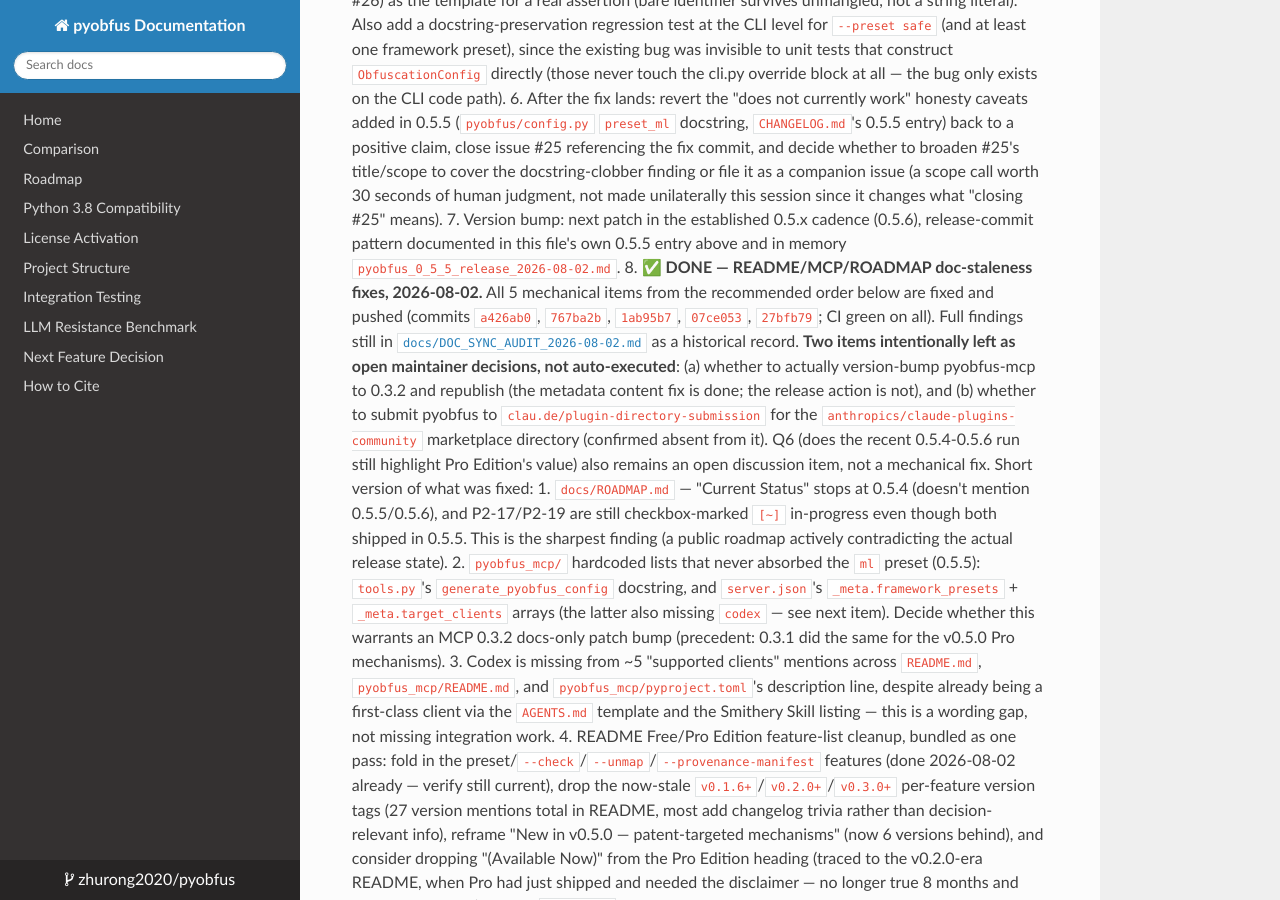
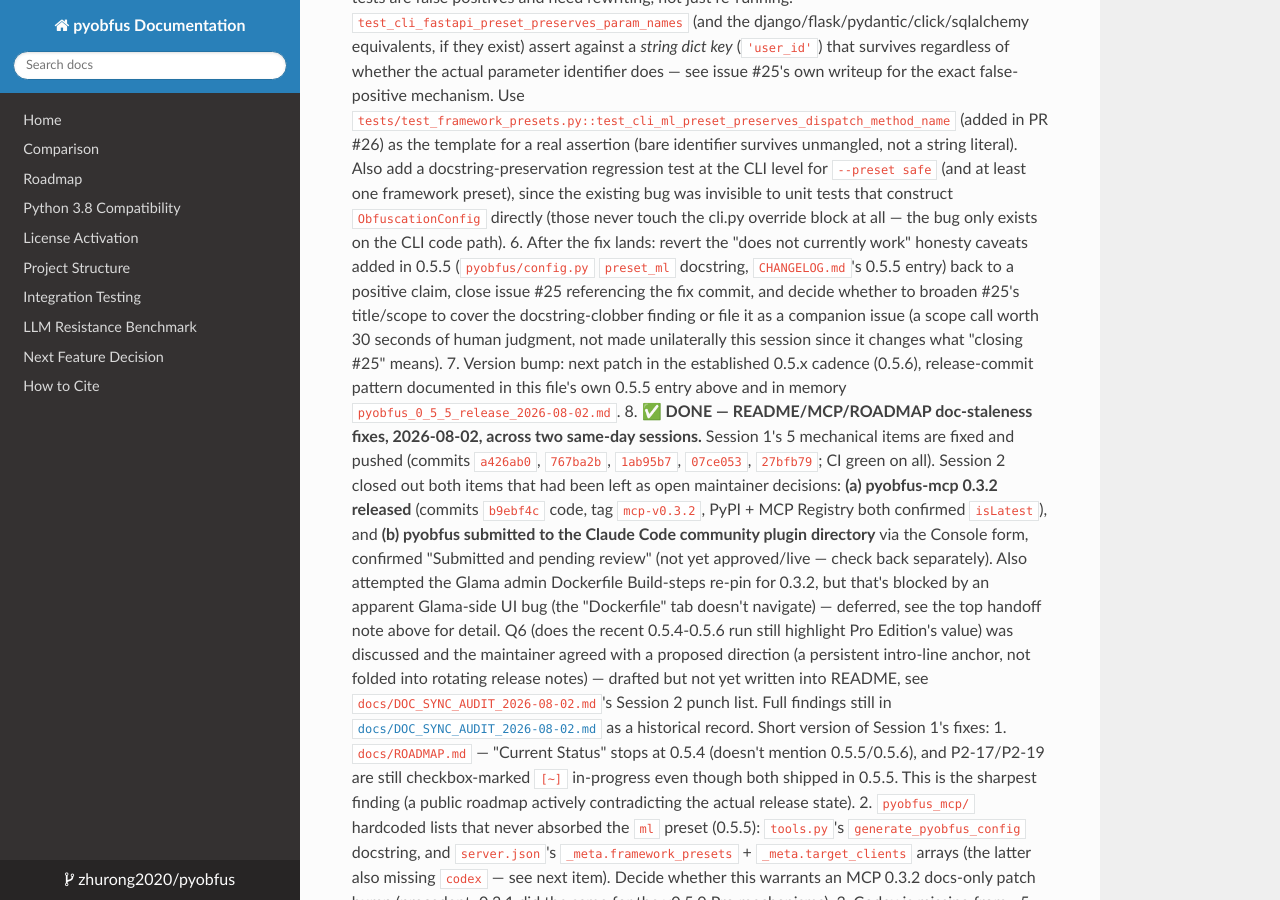
Before and after one commit to zhurong2020/pyobfus, an MkDocs documentation site: the page built from docs/POST_V0.4_TODO.md, in a window 1280 px wide and 900 px high, scrolled down 8489 px. Built offline with MkDocs 1.6.1, drawn with Linux system fonts in a browser that asks for light colours; nearby versions of some CDN libraries; some of the changed text lies outside the part shown.

Commit message:
docs: final session-close consistency pass on ROADMAP.md/POST_V0.4_TODO.md
Caught during a full pre-close audit: both docs still described the
MCP 0.3.2 release and plugin-marketplace submission as open maintainer
decisions ("actual submission needs the maintainer's own browser
session -- flagged, not done") even though both were completed later
in the same session. Also ROADMAP.md's "Latest" status line and the
P1-1 roadmap item both still said "pyobfus-mcp stays 0.3.1."

Updates both to the final state: mcp 0.3.2 released and confirmed
isLatest on PyPI+Registry, plugin submitted and pending review, Glama
Dockerfile re-pin attempted but blocked by an apparent Glama-side UI
bug (deferred, capture the console error next time).

```diff
--- a/docs/POST_V0.4_TODO.md
+++ b/docs/POST_V0.4_TODO.md
@@ -60,19 +60,27 @@
 > cleaned up, plugin-marketplace-directory question resolved via
 > WebSearch). Session 2: **pyobfus-mcp 0.3.2 released** (PyPI + MCP
 > Registry both confirmed `isLatest`) closing the "MCP republish"
-> decision; plugin-submission process fully researched and local
-> `claude plugin validate` passes (actual submission needs the
-> maintainer's own browser session — flagged, not done); Pro-Edition
-> positioning discussed and the maintainer agreed with the proposed
-> direction. **Next session's punch list — write-up complete, ready to
-> execute with no re-research** lives in
-> `docs/DOC_SYNC_AUDIT_2026-08-02.md`'s "Session 2 ... next-session
-> punch list" section: (1) fix a broken `#-pro-edition-available-now`
-> anchor link this session's own heading rename created, (2) add the
-> agreed persistent Pro-Edition anchor line near the README intro
-> (exact draft copy + placement + rationale already written), (3)
-> maintainer's own remaining actions (plugin submission, Glama Dockerfile
-> re-pin for 0.3.2).
+> decision; **plugin-marketplace submission done** — submitted via the
+> Console form, confirmed "Submitted and pending review" on the
+> Console's own submissions page (not yet approved/live, that's a
+> separate later check); Pro-Edition positioning discussed and the
+> maintainer agreed with the proposed direction. **Glama admin
+> Dockerfile Build-steps re-pin (0.3.1 to 0.3.2) attempted but
+> blocked**: the maintainer reached the admin panel but clicking the
+> "Dockerfile" tab reloads back to "Profile" instead of navigating,
+> with an uncaptured browser-console error — looks like a Glama-side UI
+> bug, not a maintainer or credentials problem. Deferred; next attempt
+> should capture the actual console error text first. **Next session's
+> punch list — write-up complete, ready to execute with no re-research**
+> lives in `docs/DOC_SYNC_AUDIT_2026-08-02.md`'s "Session 2 ...
+> next-session punch list" section: (1) fix a broken
+> `#-pro-edition-available-now` anchor link this session's own heading
+> rename created, (2) add the agreed persistent Pro-Edition anchor line
+> near the README intro (exact draft copy + placement + rationale
+> already written), (3) retry the Glama re-pin with the console error
+> captured, (4) minor: a "protected_project" typo (should be
+> `protect_project`) in the plugin-marketplace submission's description,
+> fix opportunistically if Anthropic follows up.
 
 ## Current prioritized TODO (2026-08-01)
 
@@ -469,20 +477,26 @@
    7. Version bump: next patch in the established 0.5.x cadence (0.5.6),
       release-commit pattern documented in this file's own 0.5.5 entry
       above and in memory `pyobfus_0_5_5_release_2026-08-02.md`.
-8. **✅ DONE — README/MCP/ROADMAP doc-staleness fixes, 2026-08-02.** All 5
-   mechanical items from the recommended order below are fixed and pushed
-   (commits `a426ab0`, `767ba2b`, `1ab95b7`, `07ce053`, `27bfb79`; CI green
-   on all). Full findings still in
+8. **✅ DONE — README/MCP/ROADMAP doc-staleness fixes, 2026-08-02, across
+   two same-day sessions.** Session 1's 5 mechanical items are fixed and
+   pushed (commits `a426ab0`, `767ba2b`, `1ab95b7`, `07ce053`, `27bfb79`;
+   CI green on all). Session 2 closed out both items that had been left
+   as open maintainer decisions: **(a) pyobfus-mcp 0.3.2 released**
+   (commits `b9ebf4c` code, tag `mcp-v0.3.2`, PyPI + MCP Registry both
+   confirmed `isLatest`), and **(b) pyobfus submitted to the Claude Code
+   community plugin directory** via the Console form, confirmed
+   "Submitted and pending review" (not yet approved/live — check back
+   separately). Also attempted the Glama admin Dockerfile Build-steps
+   re-pin for 0.3.2, but that's blocked by an apparent Glama-side UI bug
+   (the "Dockerfile" tab doesn't navigate) — deferred, see the top
+   handoff note above for detail. Q6 (does the recent 0.5.4-0.5.6 run
+   still highlight Pro Edition's value) was discussed and the maintainer
+   agreed with a proposed direction (a persistent intro-line anchor,
+   not folded into rotating release notes) — drafted but not yet
+   written into README, see `docs/DOC_SYNC_AUDIT_2026-08-02.md`'s
+   Session 2 punch list. Full findings still in
    [`docs/DOC_SYNC_AUDIT_2026-08-02.md`](DOC_SYNC_AUDIT_2026-08-02.md) as a
-   historical record. **Two items intentionally left as open
-   maintainer decisions, not auto-executed**: (a) whether to actually
-   version-bump pyobfus-mcp to 0.3.2 and republish (the metadata content
-   fix is done; the release action is not), and (b) whether to submit
-   pyobfus to `clau.de/plugin-directory-submission` for the
-   `anthropics/claude-plugins-community` marketplace directory (confirmed
-   absent from it). Q6 (does the recent 0.5.4-0.5.6 run still highlight
-   Pro Edition's value) also remains an open discussion item, not a
-   mechanical fix. Short version of what was fixed:
+   historical record. Short version of Session 1's fixes:
    1. `docs/ROADMAP.md` — "Current Status" stops at 0.5.4 (doesn't
       mention 0.5.5/0.5.6), and P2-17/P2-19 are still checkbox-marked
       `[~]` in-progress even though both shipped in 0.5.5. This is the
```
Also changed, not shown: docs/ROADMAP.md (+2 -2 lines).
